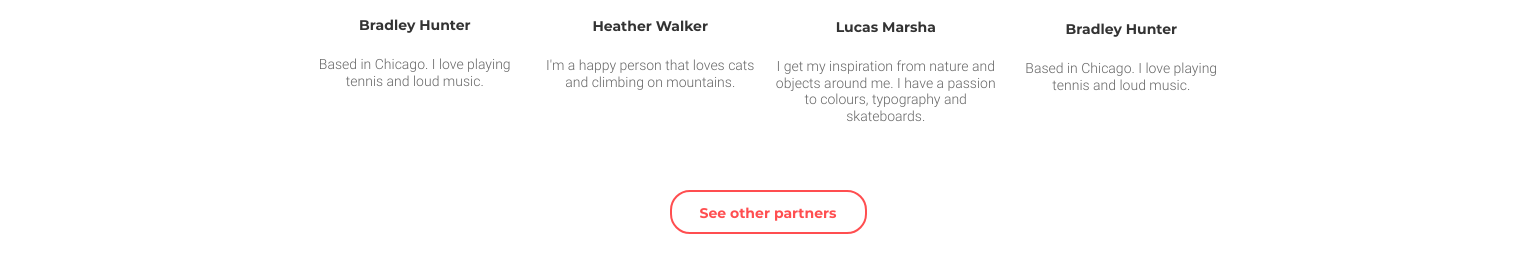
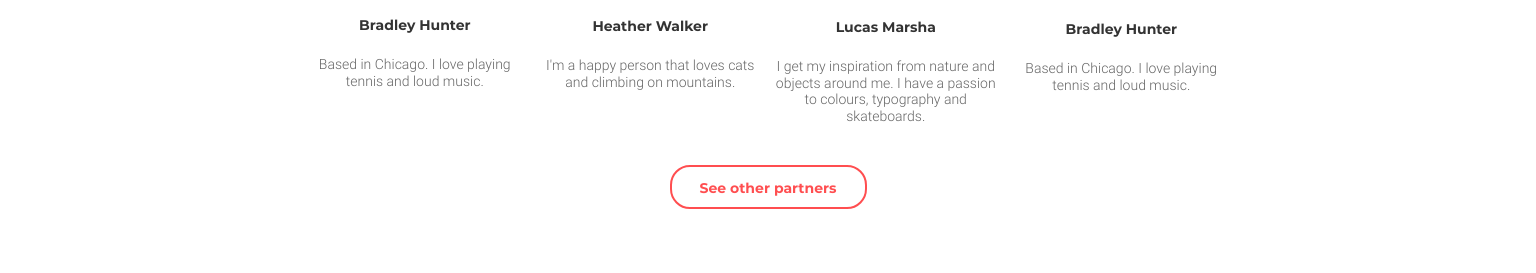
Before and after one commit to inna91/html-css-08, a plain HTML site: page module-08/index.html in a window 1536 px wide. Shown: the part 995-1268 px from the top of the page. Drawn offline with Linux system fonts and the light colour scheme.

Commit message:
corrected margin in desktop version

```diff
--- a/module-08/css/styles.css
+++ b/module-08/css/styles.css
@@ -414,6 +414,10 @@ a {
     padding: 74px 0 72px 0;
   }
 
+  .partners-list-item {
+    margin-bottom: 0px;
+  }
+
   .other-partners {
     width: 197px;
     height: 44px;
```
